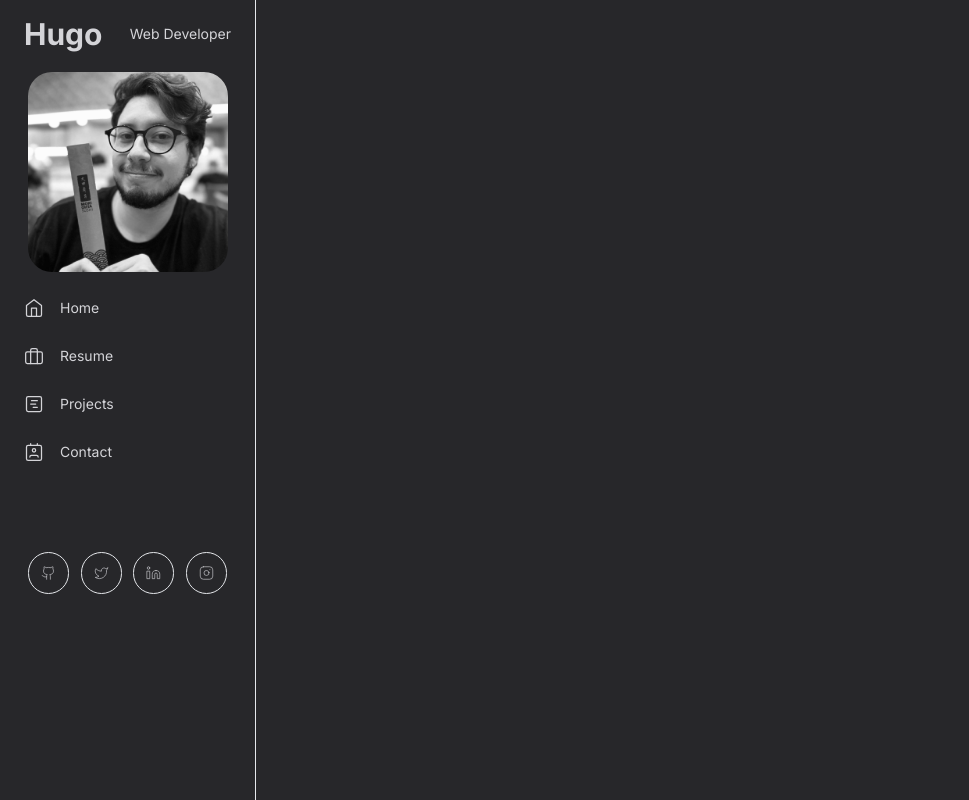
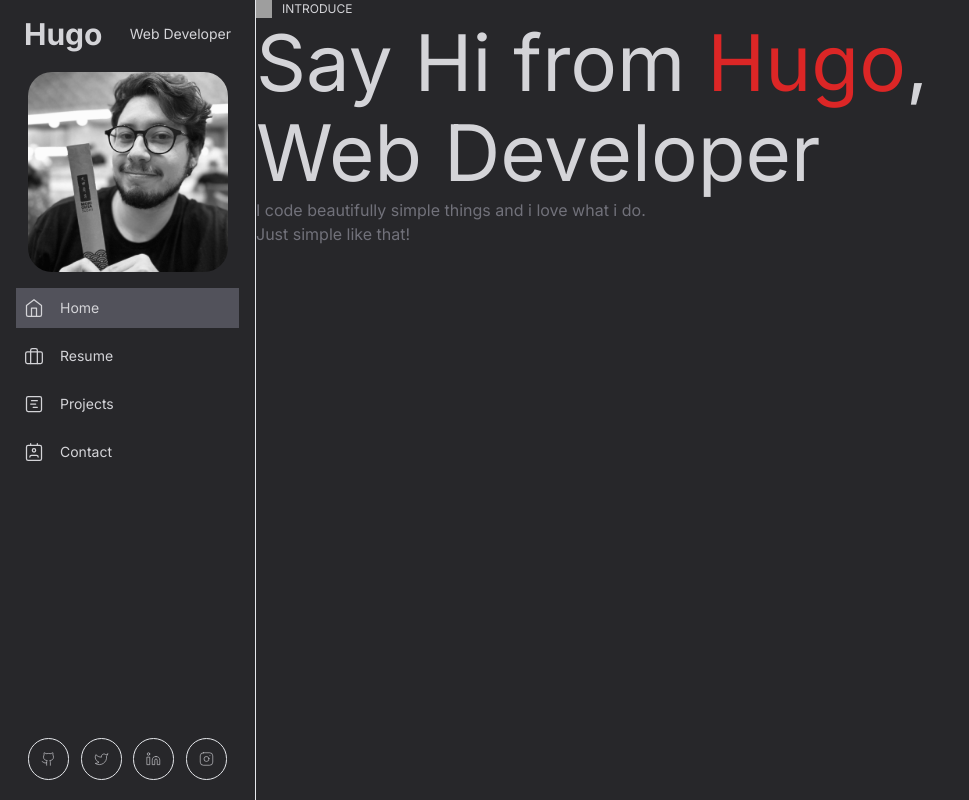
Before and after one commit to hugosimoesdev/my-portfolio, a Next.js app: page / in a window 1280 px wide. Shown: the whole page, without its empty margins (0-969 px from the left). Built offline with nearby package versions, Linux system fonts and the light colour scheme; grey boxes are pictures that could not be loaded.

Commit message:
Add: Sidebar component and navigation feature

```diff
--- a/app/layout.jsx
+++ b/app/layout.jsx
@@ -1,3 +1,4 @@
+import SideBar from "@/components/SideBar";
 import "/styles/globals.css";
 
 export const metadata = {
@@ -8,7 +9,10 @@ export const metadata = {
 export default function RootLayout({ children }) {
   return (
     <html lang="en">
-      <body className="bg-zinc-800 text-zinc-300">{children}</body>
+      <body className="bg-zinc-800 text-zinc-300 h-screen flex" >
+        <SideBar/>
+        {children}
+      </body>
     </html>
   );
 }
--- a/app/page.jsx
+++ b/app/page.jsx
@@ -1,10 +1,21 @@
-import SideBar from "@/components/SideBar";
+import Image from "next/image";
 
 export default function Home() {
   return (
-    <div className="h-screen flex">
-      <SideBar/>
-      <main className="flex-1"></main>
-    </div>
+    <main className="flex-1">
+      <div className="flex gap-[10px] item-center light-border">
+        <Image src="/icons/home.svg" width={16} height={16} />
+        <p className="text-[12px]">INTRODUCE</p>
+      </div>
+      <p className="text-[78px] leading-[90px]">
+        Say Hi from <span className="text-red-600">Hugo</span>, <br />
+        Web Developer
+      </p>
+      <p className="text-zinc-500">
+        I code beautifully simple things and i love what i do.
+        <br />
+        Just simple like that!
+      </p>
+    </main>
   );
 }
--- a/components/SideBar.jsx
+++ b/components/SideBar.jsx
@@ -1,12 +1,18 @@
+"use client";
+
 import React from "react";
 import Image from "next/image";
 import Link from "next/link";
+import { usePathname } from "next/navigation";
+
 import { navLinks, socialLinks } from "@/constants";
 
 const SideBar = () => {
+  const pathname = usePathname();
+
   return (
-    <aside className="w-64 border-r">
-      <div className="flex-col">
+    <aside className="flex flex-col w-64 border-r">
+      <div className="flex-col flex-1">
         <div className="flex flex-col items-center gap-5 p-4 mx-2">
           <div className="flex items-center justify-between w-full">
             <p className="font-bold text-3xl">Hugo</p>
@@ -21,21 +27,26 @@ const SideBar = () => {
         </div>
         <nav className="flex flex-col items-start mx-4 gap-2 text-sm">
           {navLinks.map((link) => (
-            <a
+            <Link
               href={link.href}
-              className="flex gap-4 items-center p-2 hover:bg-zinc-600 w-full"
+              className={
+                `flex gap-4 items-center p-2 hover:bg-zinc-600 w-full ` +
+                `link ${pathname === link.href ? "bg-zinc-600" : ""}`
+              }
+              key={link.id}
             >
               {link.icon}
               {link.title}
-            </a>
+            </Link>
           ))}
         </nav>
       </div>
-      <div className="flex items-center justify-between mt-20 mx-7">
+      <div className="flex items-center justify-between mb-5 mx-7">
         {socialLinks.map((link) => (
           <Link
             href={link.href}
             className="border rounded-full px-3 py-2 hover:bg-zinc-600"
+            key={link.id}
           >
             {link.icon}
           </Link>
--- a/constants/index.js
+++ b/constants/index.js
@@ -11,21 +11,25 @@ import {
 
 export const navLinks = [
   {
+    id: 1,
     href: "/",
     title: "Home",
     icon: <HomeIcon width={20} strokeWidth={1.5} />,
   },
   {
+    id: 2,
     href: "/resume",
     title: "Resume",
     icon: <Briefcase width={20} strokeWidth={1.5} />,
   },
   {
+    id: 3,
     href: "/projects",
     title: "Projects",
     icon: <GanttChartSquare width={20} strokeWidth={1.5} />,
   },
   {
+    id: 4,
     href: "/contact",
     title: "Contact",
     icon: <Contact width={20} strokeWidth={1.5} />,
@@ -34,18 +38,22 @@ export const navLinks = [
 
 export const socialLinks = [
   {
+    id: 1,
     href: "https://github.com/hugosimoesdev",
     icon: <Github width={15} strokeWidth={1} />,
   },
   {
+    id: 2,
     href: "https://twitter.com/hugosimoesdev",
     icon: <Twitter width={15} strokeWidth={1} />,
   },
   {
+    id: 3,
     href: "https://www.linkedin.com/in/hugosimoess/",
     icon: <Linkedin width={15} strokeWidth={1} />,
   },
   {
+    id: 4,
     href: "https://www.instagram.com/hugosimoes_",
     icon: <Instagram width={15} strokeWidth={1} />,
   },
```
